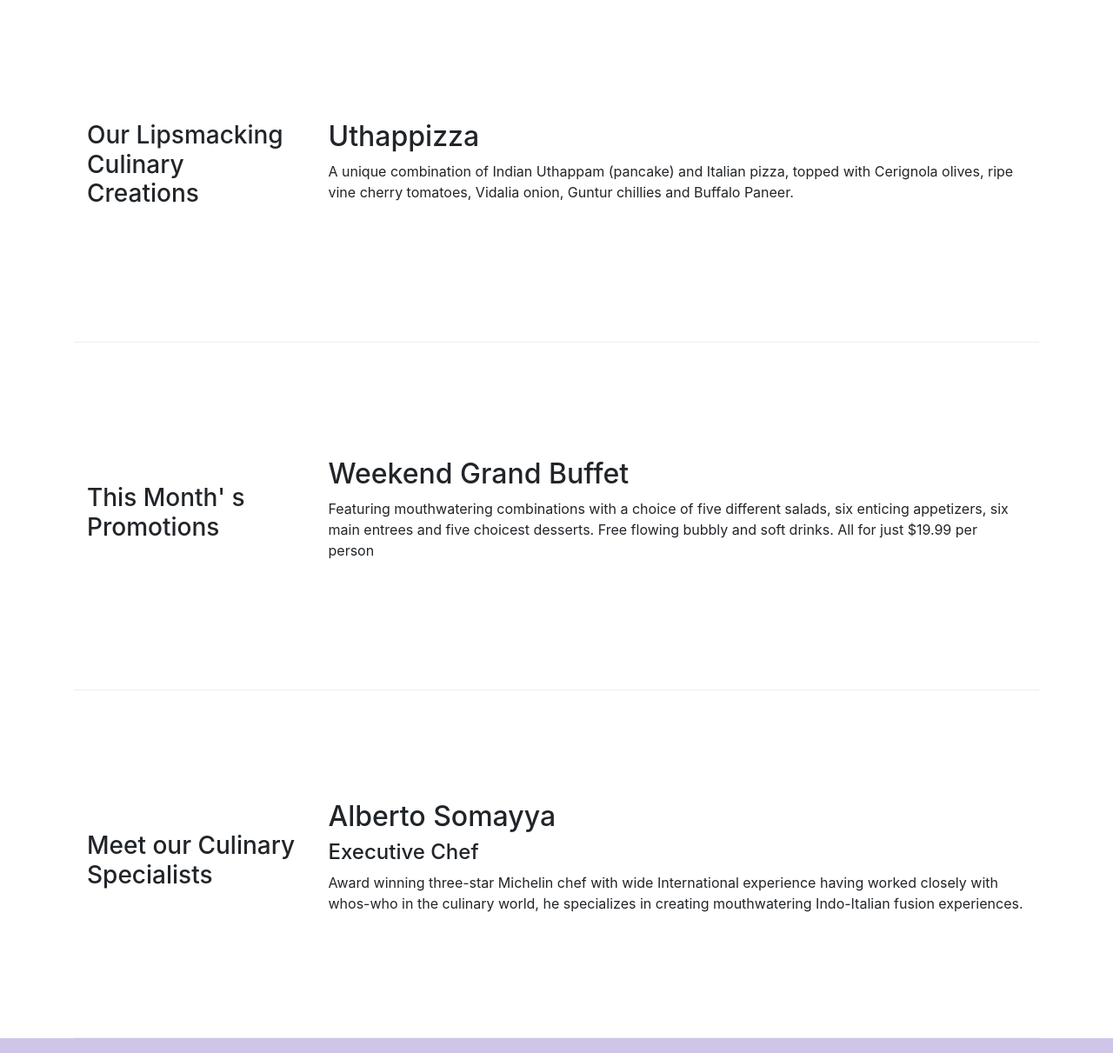
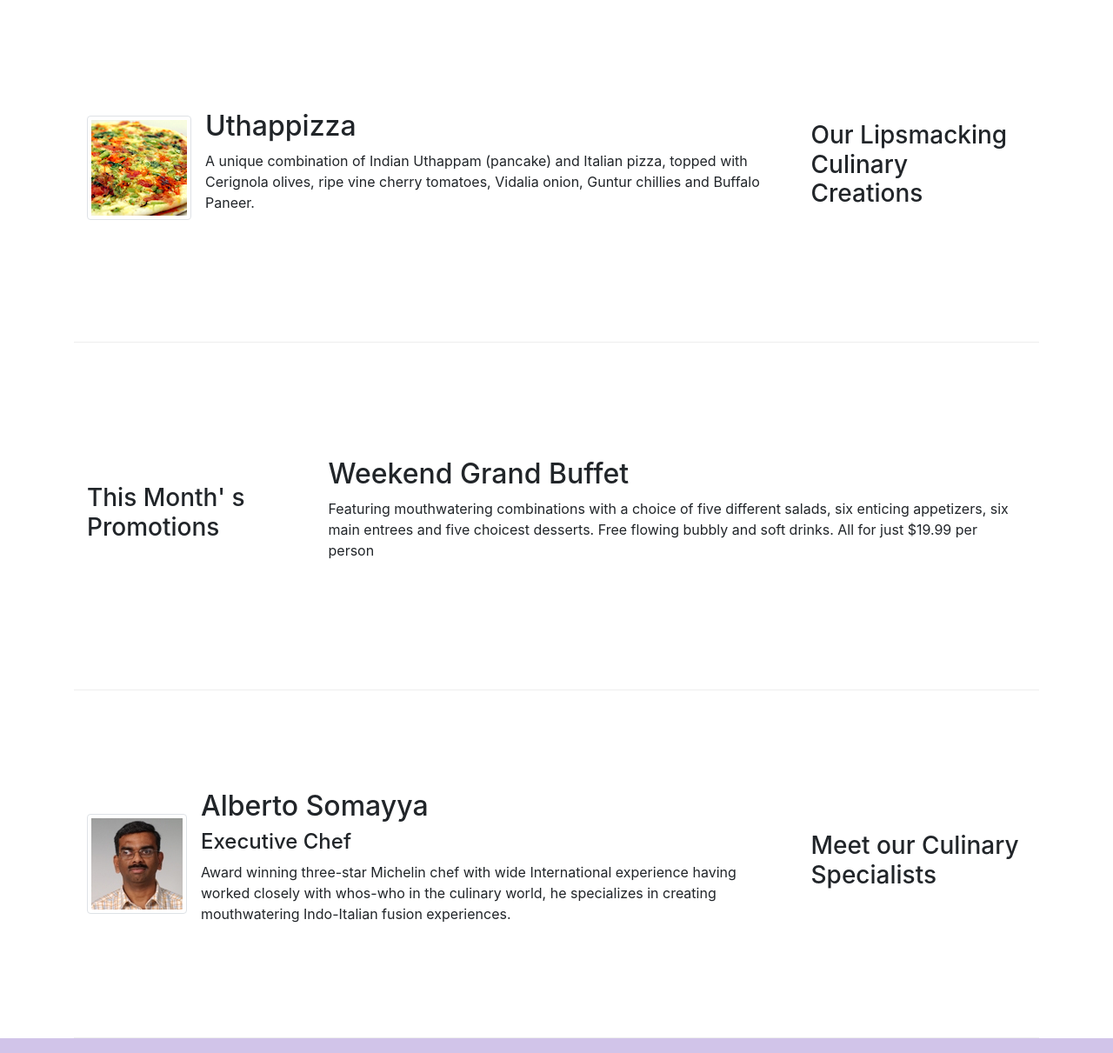
Before and after one commit to rkp09/confution, a website: page index.html in a window 1280 px wide. Shown: the part 340-1551 px from the top of the page at 87% size. Drawn offline with nearby package versions, Linux system fonts and the light colour scheme.

Commit message:
media are added to particular part of the website

```diff
--- a/index.html
+++ b/index.html
@@ -23,7 +23,7 @@
 			<button class='navbar-toggler' type='button' data-toggle='collapse' data-target='#navbar'>
 				<span class='navbar-toggler-icon'></span>
 			</button>
-			<a class='navbar-brand' href="./index.html">Ristorante Con Fusion</a>
+			<a class="navbar-brand" href="#"><img src='./img/logo.png' height='30' width='41' /></a>
 			<div class='collapse navbar-collapse' id='navbar'>
 				<ul class='navbar-nav mr-auto'>
 					<li class='nav-item active'><a class='nav-link' href="#"><i class='fa fa-home fa-lg'></i>Home</a>
@@ -60,17 +60,24 @@
 		<!--main content of the page-->
 		<div class="container">
 			<div class="row row-content align-items-center">
-				<div class="col-12 col-sm-4 col-md-3">
+				<div class="col-12 col-sm-4 col-md-3 order-sm-last">
 					<h3>Our Lipsmacking Culinary Creations</h3>
 				</div>
-				<div class="col col-sm col-md">
-					<h2>Uthappizza</h2>
+				<div class="col col-sm col-md order-sm-first">
+					<div class='media'>
+						<img src="./img/uthappizza.png" class='d-flex mr-3 img-thumbnail align-self-center'
+							alt="uthappizza">
+						<div class='media-body'>
+							<h2 class='mt-0'>Uthappizza</h2>
 							<p>
 								A unique combination of Indian Uthappam (pancake) and
 								Italian pizza, topped with Cerignola olives, ripe vine
 								cherry tomatoes, Vidalia onion, Guntur chillies and
 								Buffalo Paneer.
 							</p>
+						</div>
+
+					</div>
 				</div>
 			</div>
 
@@ -90,11 +97,14 @@
 			</div>
 
 			<div class="row row-content align-items-center">
-				<div class="col-12 col-sm-4 col-md-3">
+				<div class="col-12 col-sm-4 col-md-3 order-sm-last">
 					<h3>Meet our Culinary Specialists</h3>
 				</div>
-				<div class="col col-sm col-md">
-					<h2>Alberto Somayya</h2>
+				<div class="col col-sm col-md order-sm-first">
+					<div class='media'>
+						<img src="./img/alberto.png" class='d-flex mr-3 img-thumbnail align-self-center' alt="">
+						<div class='media-body'>
+							<h2 class='mt-0'>Alberto Somayya</h2>
 							<h4>Executive Chef</h4>
 							<p>
 								Award winning three-star Michelin chef with wide
@@ -102,6 +112,9 @@
 								in the culinary world, he specializes in creating
 								mouthwatering Indo-Italian fusion experiences.
 							</p>
+						</div>
+					</div>
+
 				</div>
 			</div>
 		</div>
```
Also changed, not shown: aboutus.html (+4 -2 lines), contactus.html (+4 -3 lines), img/alberto.png (added), img/buffet.png (added), img/logo.png (added), img/uthappizza.png (added), 1 other file. Lines whose indentation alone changed are shown as unchanged.
